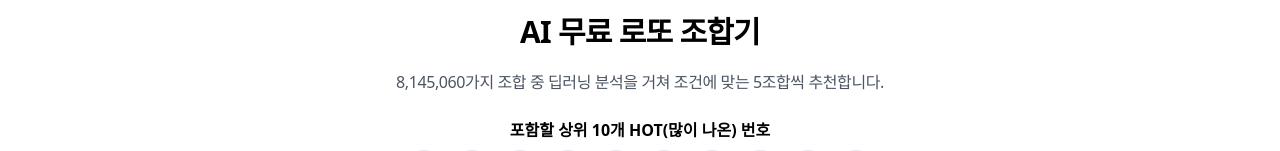
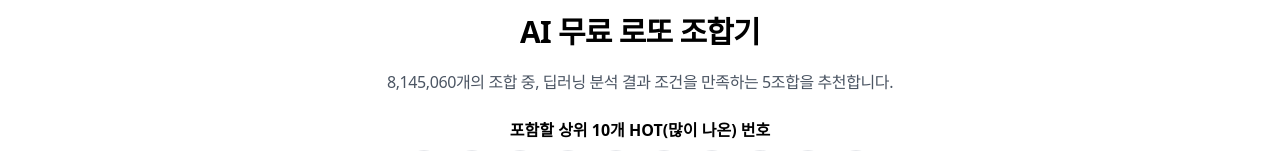
Before and after one commit to mysmartdeal/mysmartdeal, a Next.js app: page /test in a window 1280 px wide. Shown: the part 451-602 px from the top of the page. Built offline with nearby package versions, Linux system fonts and the light colour scheme.

Commit message:
Update test.js

```diff
--- a/pages/test.js
+++ b/pages/test.js
@@ -179,7 +179,7 @@ export default function LottoPage() {
           AI 무료 로또 조합기
         </h1>
         <p className="text-gray-600 text-sm sm:text-base leading-snug sm:leading-normal tracking-tight mb-6">
-          8,145,060가지 조합 중 딥러닝 분석을 거쳐 조건에 맞는 5조합씩 추천합니다.
+          8,145,060개의 조합 중, 딥러닝 분석 결과 조건을 만족하는 5조합을 추천합니다.
         </p>
 
         <div className="mb-6 text-center px-4 sm:px-6">
```
